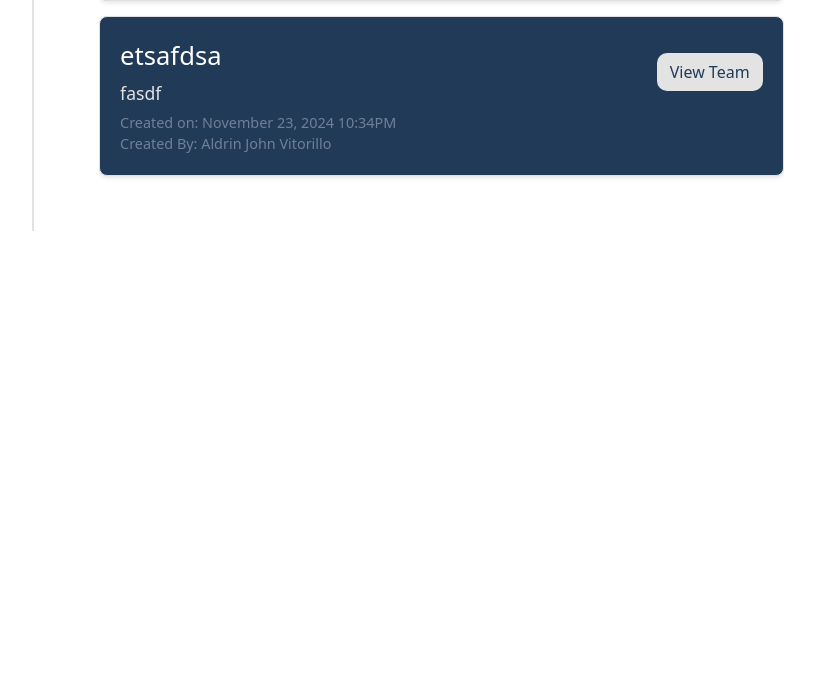
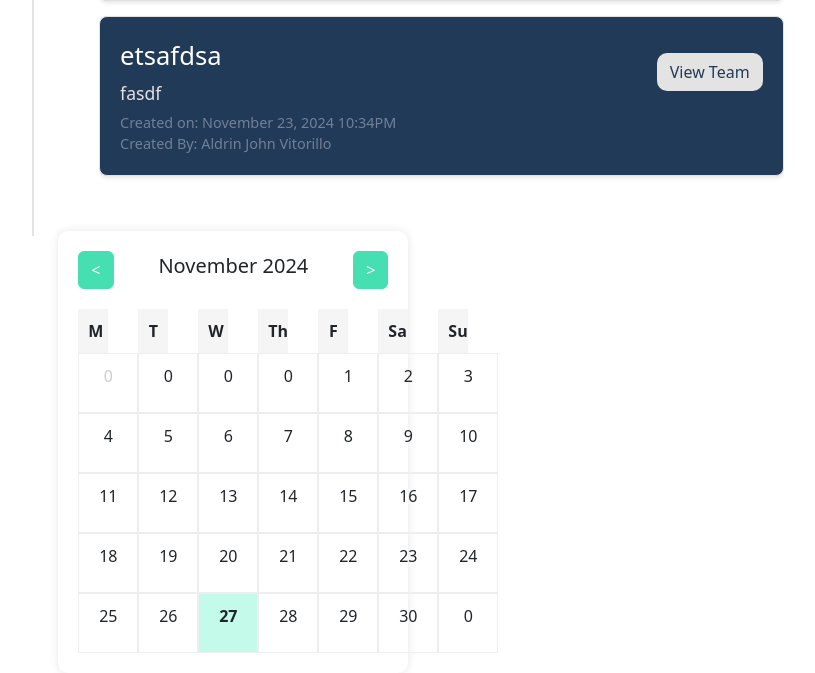
Before and after one commit to Sting421/PROJEXCELLENCE, a Django app: page /dashboard/ in a window 1280 px wide. Shown: the part 694-1367 px from the top of the page, without its empty margins (179-994 px from the left). Before the commit the page ends 925 px from the top, so only its background shows below. Run offline with Django 5.2, Linux system fonts and the light colour scheme; a user stored in the database is signed in; data comes from the database, SQL or seed files in the repository; both versions use the stored data as it was after the commit; some libraries are stand-ins or nearby versions.

Commit message:
added calendar to dashboard, assign task date&time fixed

```diff
--- a/PROJEXCELLENCE/api/models.py
+++ b/PROJEXCELLENCE/api/models.py
@@ -81,31 +81,6 @@ class User(AbstractUser):
         return f"{self.first_name} {self.last_name}"
 
 
-    # def save(self, *args, **kwargs):
-    #     # Check if the profile picture has changed
-    #     if self.pk:
-    #         old_profile = User.objects.get(pk=self.pk)
-    #         if old_profile.profile_path and old_profile.profile_path != self.profile_path:
-    #             # Delete the old photo if it exists
-    #             old_profile_path = os.path.join(settings.MEDIA_ROOT, old_profile.profile_path.name)
-    #             if os.path.exists(old_profile_path):
-    #                 os.remove(old_profile_path)
-    #             # Rename the uploaded image to the current date and time
-    #             if self.profile_path:
-    #                 ext = os.path.splitext(self.profile_path.name)[1]
-    #                 new_filename = timezone.now().strftime('%Y%m%d%H%M%S') + ext
-    #                 self.profile_path.name = os.path.join('profiles', new_filename)
-    #     super().save(*args, **kwargs)
-    #     # Resize the image if it exists
-
-        # if self.profile_path and os.path.exists(self.profile_path.path):
-        #     try:
-        #         img = Image.open(self.profile_path.path)
-        #         output_size = (300, 300)
-        #         img.thumbnail(output_size)
-        #         img.save(self.profile_path.path)
-        #     except FileNotFoundError:
-        #         print(f"File not found: {self.profile_path.path}")
     def save(self, *args, **kwargs):
         # Check if the profile picture has changed
         if self.pk:
@@ -115,12 +90,11 @@ class User(AbstractUser):
                     # Delete the old photo if it exists
                     old_profile_path = os.path.join(settings.MEDIA_ROOT, old_profile.profile_path.name)
                     if os.path.exists(old_profile_path):
-                        os.remove(old_profile_path)
+                      old_profile.profile_path.delete(save=False)
             except User.DoesNotExist:
-                pass  # Old profile doesn't exist
+                pass
 
-        # Rename the uploaded image to the current date and time
-        if self.profile_path:
+        if self.profile_path and self.profile_path != '':
             ext = os.path.splitext(self.profile_path.name)[1]
             new_filename = timezone.now().strftime('%Y%m%d%H%M%S') + ext
             self.profile_path.name = os.path.join('profiles', new_filename)
--- a/PROJEXCELLENCE/api/templates/BlogPost.html
+++ b/PROJEXCELLENCE/api/templates/BlogPost.html
@@ -40,7 +40,6 @@
         cursor: pointer;
         transition: all 0.3s ease;
         box-shadow: 0 2px 4px rgba(0,0,0,0.1);
-
     }
 
     .btn-icon {
--- a/PROJEXCELLENCE/api/templates/dashboard.html
+++ b/PROJEXCELLENCE/api/templates/dashboard.html
@@ -213,6 +213,81 @@
         margin-right: 10px;
     }
 
+    .calendar {
+        background: white;
+        border-radius: 10px;
+        box-shadow: 0 0 10px rgba(0,0,0,0.1);
+        padding: 20px;
+        width: 350px;
+
+    }
+
+    .calendar-header {
+        display: flex;
+        justify-content: space-between;
+        align-items: center;
+        margin-bottom: 20px;
+    }
+
+    .calendar-grid {
+        display: grid;
+        grid-template-columns: repeat(7, 0.2fr);
+
+
+
+    }
+
+    .calendar-day-header {
+        text-align: center;
+        font-weight: bold;
+        padding: 10px;
+        background: #f5f5f5;
+        width: 30px;
+
+    }
+
+    .calendar-day {
+        text-align: center;
+        padding: 10px;
+        border: 1px solid #eee;
+        width: 60px;
+        height: 60px; /* Set a height for the scrollable container */
+        overflow-y: auto; /* Enable vertical scrolling */
+
+    }
+
+    .calendar-day:hover {
+        background: #f8f8f8;
+        cursor: pointer;
+    }
+
+    .current-day {
+        background: #c4faea;
+        font-weight: bold;
+    }
+        .have_Due {
+        background-color: red;
+    }
+
+
+    .task-completed {
+        background: #e8f5e9;
+        text-decoration: line-through;
+        color: #666;
+    }
+
+
+
+    .btn-primary{
+        background-color: #46DFB1;
+        border-color: #46DFB1;
+    }
+    .btn-primary:hover{
+        background-color: #2a866b;
+        border-color: #2a866b;
+    }
+
+
     </style>
 {% endblock extra_css %}
 
@@ -277,4 +352,85 @@
         </div>
     </div>
 
+
+
+    <div class="side-calendar">
+        <div class="calendar">
+            <div class="calendar-header">
+                <button class="btn btn-primary" id="prevMonth">&lt;</button>
+                <h2 style="font-size: 20px;">{{ month_name }} {{ year }} </h2>
+                <button class="btn btn-primary" id="nextMonth"> &gt;</button>
+            </div>
+            <div class="calendar-grid">
+                <div class="calendar-day-header">M</div>
+                <div class="calendar-day-header">T</div>
+                <div class="calendar-day-header">W</div>
+                <div class="calendar-day-header">Th</div>
+                <div class="calendar-day-header">F</div>
+                <div class="calendar-day-header">Sa</div>
+                <div class="calendar-day-header">Su</div>
+                {% for week in calendar_data %}
+                    {% for day in week %}
+                        {% if day.0 == current_day and month == current_month %}
+                            <div class="calendar-day current-day {% if tasks_by_date|get_item:date_key %}have_Due{% endif %}">
+                        {% else %}
+                            <div class="calendar-day {% if tasks_by_date|get_item:date_key %}have_Due{% endif %}">
+                        {% endif %}
+                            <!-- Display the day number -->
+                            {% if day.1 == 'prev-month' %}
+                                <span style="color: #ccc;">{{ day.0 }}</span>
+                            {% else %}
+                                <span>{{ day.0 }}</span>
+                            {% endif %}
+                            <!-- Display tasks for this day -->
+                            {% with year_str=year|stringformat:"04d" month_str=month|stringformat:"02d" day_str=day.0|stringformat:"02d" %}
+                            {% with date_key=year_str|add:"-"|add:month_str|add:"-"|add:day_str %}
+                                {% if tasks_by_date|get_item:date_key %}
+                                    {% for task in tasks_by_date|get_item:date_key %}
+                                        <div class="calendar-day have_Due">
+                                        </div>
+                                    {% endfor %}
+                                {% endif %}
+                            {% endwith %}
+                        {% endwith %}
+                        </div>
+                    {% endfor %}
+                {% endfor %}
+            </div>
+        </div>
+    </div>
+
+    <script>
+    document.getElementById('prevMonth').addEventListener('click', function() {
+        const currentUrl = new URL(window.location.href);
+        const searchParams = currentUrl.searchParams;
+        let year = parseInt(searchParams.get('year')) || new Date().getFullYear();
+        let month = parseInt(searchParams.get('month')) || (new Date().getMonth() + 1);
+
+        month--;
+        if (month < 1) {
+            month = 12;
+            year--;
+        }
+
+        window.location.href = `?year=${year}&month=${month}`;
+    });
+
+    document.getElementById('nextMonth').addEventListener('click', function() {
+        const currentUrl = new URL(window.location.href);
+        const searchParams = currentUrl.searchParams;
+        let year = parseInt(searchParams.get('year')) || new Date().getFullYear();
+        let month = parseInt(searchParams.get('month')) || (new Date().getMonth() + 1);
+
+        month++;
+        if (month > 12) {
+            month = 1;
+            year++;
+        }
+
+        window.location.href = `?year=${year}&month=${month}`;
+    });
+    </script>
+
+
 {% endblock  %}
--- a/PROJEXCELLENCE/api/views.py
+++ b/PROJEXCELLENCE/api/views.py
@@ -32,6 +32,8 @@ from .forms import (
 )
 
 local_timezone = pytz.timezone('Asia/Manila')
+
+now_in_manila = datetime.now(local_timezone)
 def index(request):
     return HttpResponse("Hello, world. You're at the polls index.")
 def Error404(request):
@@ -74,7 +76,7 @@ def timeline(request):
     tasks_by_date = {}
     for task in tasks:
         if task.status != 'Done':
-            date_key = task.due_date.strftime('%Y-%m-%d')
+            date_key = (task.due_date + timedelta(days=1)).strftime('%Y-%m-%d') if task.due_date else 'No Due Date'
 
             if date_key not in tasks_by_date:
                 tasks_by_date[date_key] = []
@@ -316,11 +318,58 @@ def dashboard_view(request):
     paginator = Paginator(projects, 2)
     page_number = request.GET.get('page')
     page_obj_projects = paginator.get_page(page_number)
+
+
+    tasks = Task.objects.filter(assigned_to=request.user).order_by("due_date")
+    print(f"Number of tasks found: {tasks.count()}")  # Debug print
+
+    current_date = datetime.now(local_timezone)
+    year = int(request.GET.get('year', current_date.year))
+    month = int(request.GET.get('month', current_date.month))
+    current_day = current_date.day
+    current_month = current_date.month
+
+    cal = Calendar(firstweekday=0)
+
+    calendar_data = []
+    month_days = cal.monthdays2calendar(year, month)
+
+    for week in month_days:
+        processed_week = []
+        for day, weekday in week:
+            if day == 0:
+                if len(processed_week) == 0:
+                    processed_week.append((day, 'prev-month'))
+                else:
+                    processed_week.append((day, 'next-month'))
+            else:
+                processed_week.append((day, 'current-month'))
+        calendar_data.append(processed_week)
+
+    tasks_by_date = {}
+    for task in tasks:
+        if task.status != 'Done':
+            date_key = (task.due_date + timedelta(days=1)).strftime('%Y-%m-%d') if task.due_date else 'No Due Date'
+
+            if date_key not in tasks_by_date:
+                tasks_by_date[date_key] = []
+            tasks_by_date[date_key].append(task)
+
+    for date_key, task_list in tasks_by_date.items():
+        print(f"Date: {date_key}, Tasks: {[task.task_name for task in task_list]}")
     context = {
 
         "projects": page_obj_projects,
         "tasks":page_obj_task,
+        'year': year,
+        'month': month,
+        'month_name': month_name[month],
+        'current_day': current_day,
+        'current_month': current_month,
+        'calendar_data': calendar_data,
+        'tasks_by_date': tasks_by_date,
     }
+
 
     return render(request, 'dashboard.html', context)
 
@@ -487,6 +536,7 @@ def team_list(request, project_id):
 def edit_profile(request):
     if request.method == "POST":
         form = UserProfileForm(request.POST, request.FILES, instance=request.user)
+        print(request.POST)
         if form.is_valid():
             user = form.save()
             update_session_auth_hash(request, user)
--- a/PROJEXCELLENCE/requirements.txt
+++ b/PROJEXCELLENCE/requirements.txt
@@ -3,3 +3,4 @@ django-crispy-forms
 Pillow
 django-filter
 ruff
+pytz
```
Also changed, not shown: PROJEXCELLENCE/api/forms.py (+16 -8 lines), PROJEXCELLENCE/api/templates/myteam.html (+13 -13 lines), PROJEXCELLENCE/db.sqlite3, PROJEXCELLENCE/media/profile/2569a5c4addbe2a5b1c6490598502049.jpg (deleted), PROJEXCELLENCE/media/profile/profiles/20241125143811.png (deleted), PROJEXCELLENCE/media/profile/profiles/20241126202307.png (added), 1 other file.
